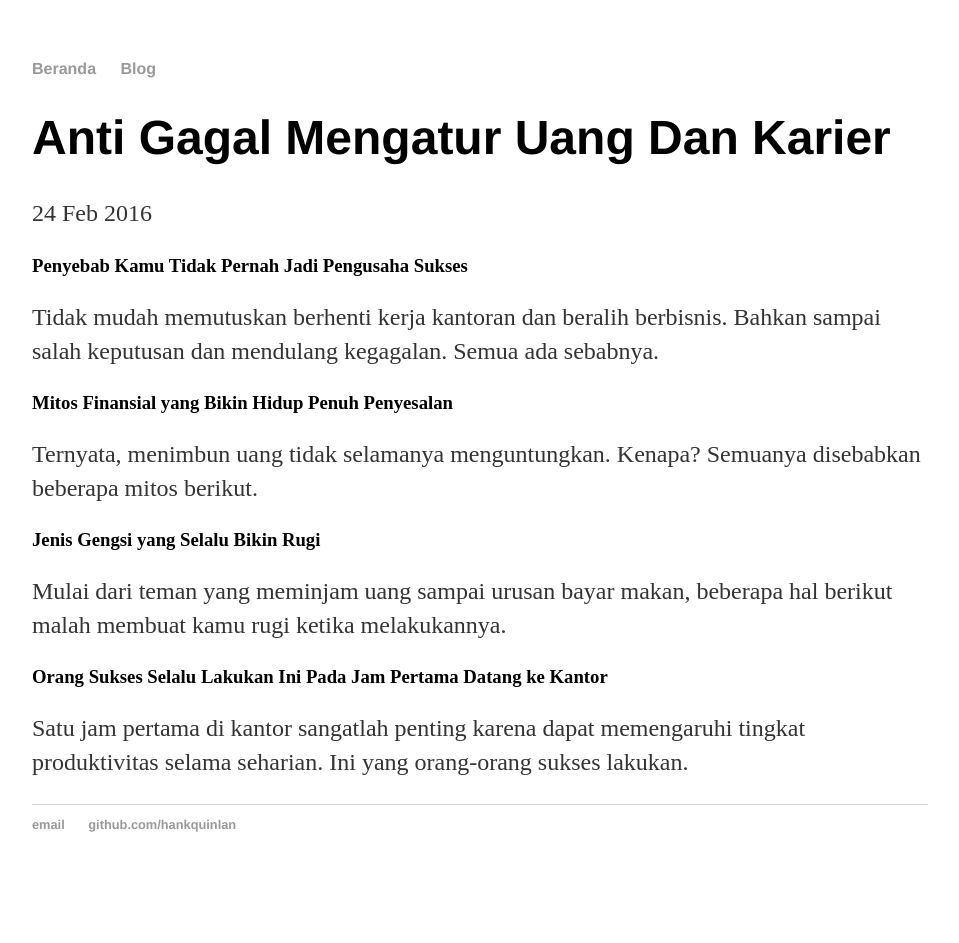
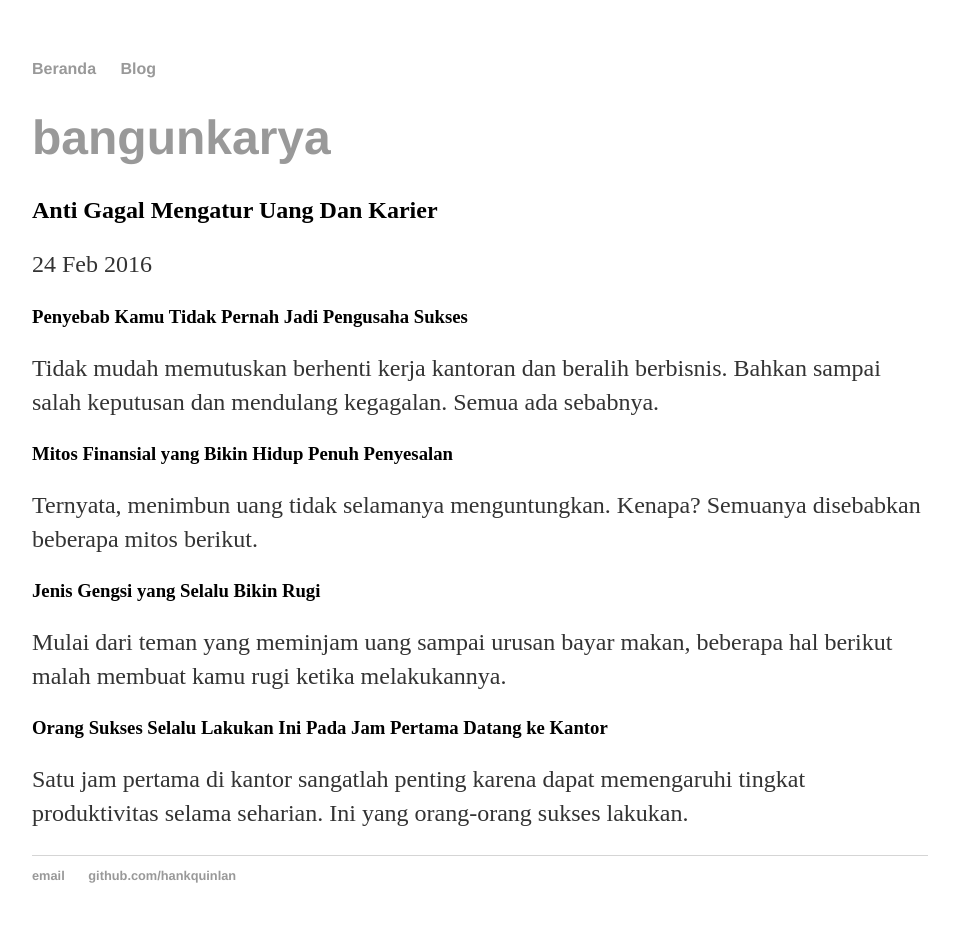
Before and after one commit to bangunkarya/bangunkarya.github.io, a Jekyll site: the page built from _posts/2016-02-24-anti-gagal-mengatur-uang-dan-karier.md, in a window 1280 px wide. Shown: the whole page, without its empty margins (160-1119 px from the left). Built offline with Jekyll 4.4.1, drawn with Linux system fonts in a browser that asks for light colours; before the commit the page ends 900 px from its top, so only the background shows below that.

Commit message:
Update post.html

```diff
--- a/_layouts/post.html
+++ b/_layouts/post.html
@@ -1,7 +1,8 @@
 ---
 layout: default
 ---
-<h1>{{ page.title }}</h1>
+<h1><a href="http://bangunkarya.github.io" target="_blank">bangunkarya</a></h1>
+<h2>{{ page.title }}</h2>
   <p class="meta">{{ page.date | date_to_string }}</p>
   <div class="post">
     {{ content }}
```
